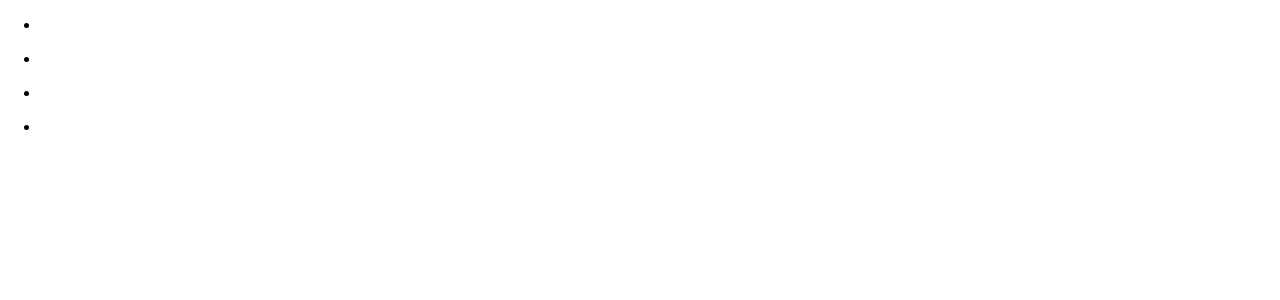
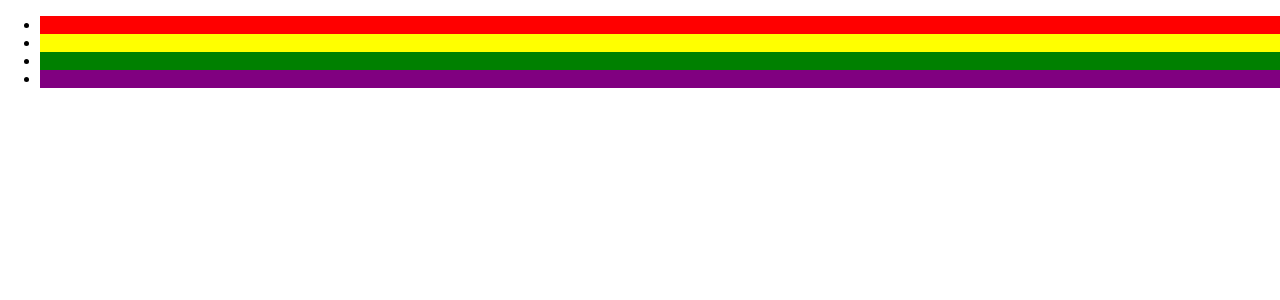
Before and after one commit to Dragomirc/Display-Pics, a React (Create React App) app in the folder my-app/: page / in a window 1280 px wide. Shown: the top 300 px of the page. Built offline with nearby package versions, Linux system fonts and the light colour scheme.

Commit message:
Created components ImageCard and ImageCardList

```diff
--- a/my-app/src/Components/App.js
+++ b/my-app/src/Components/App.js
@@ -1,5 +1,6 @@
 import React, { Component } from "react";
 import ColorCardList from "./ColorCardList";
+import ImageCardList from "./ImageCardList";
 
 class App extends Component {
   constructor(props) {
@@ -15,8 +16,13 @@ class App extends Component {
 
   render() {
     return (
-      <div className="App">
-        <ColorCardList info={this.handleChange} />
+      <div>
+        <div>
+          <ColorCardList info={this.handleChange} />
+        </div>
+        <div>
+          <ImageCardList images={this.state.images} />
+        </div>
       </div>
     );
   }
--- a/my-app/src/Components/ColorCard.js
+++ b/my-app/src/Components/ColorCard.js
@@ -42,12 +42,11 @@ const ColorCard = props => {
 
   return (
     <li
+      style={{ backgroundColor: props.color }}
       onClick={() =>
         onColorSelect(props.color, searchTerms[generateSearchTerm(searchTerms)])
       }
-    >
-      <div />
-    </li>
+    />
   );
 };
 
--- a/my-app/src/Components/ColorCardList.js
+++ b/my-app/src/Components/ColorCardList.js
@@ -2,9 +2,9 @@ import React from "react";
 import ColorCard from "./ColorCard";
 
 const colors = ["red", "yellow", "green", "purple"];
-const ColorCardList = props => {
+const ColorCardList = ({ info }) => {
   const colorItems = colors.map(color => {
-    return <ColorCard color={color} info={props.info} key={color} />;
+    return <ColorCard color={color} info={info} key={color} />;
   });
 
   return <ul>{colorItems}</ul>;
--- /dev/null
+++ b/my-app/src/Components/ImageCard.js
@@ -0,0 +1,10 @@
+import React from "react";
+const ImageCard = ({ previewURL, tags }) => {
+  return (
+    <li>
+      <img src={previewURL} alt={tags} />
+    </li>
+  );
+};
+
+export default ImageCard;
--- /dev/null
+++ b/my-app/src/Components/ImageCardList.js
@@ -0,0 +1,14 @@
+import React from "react";
+import ImageCard from "./ImageCard";
+
+const ImageCardList = ({ images: { hits = [] } }) => {
+  const images = hits
+    .slice(0, 5)
+    .map(({ previewURL, id }) => (
+      <ImageCard previewURL={previewURL} key={id} />
+    ));
+
+  return <ul>{images}</ul>;
+};
+
+export default ImageCardList;
```
